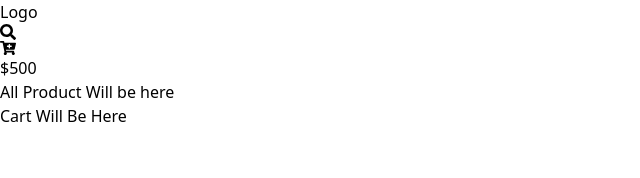
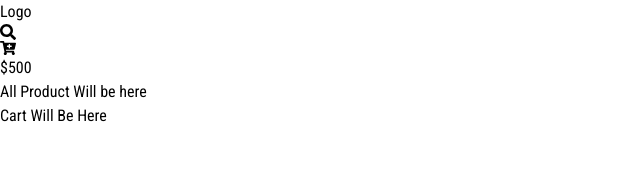
Before and after one commit to Atef-Abrar-Bhuyian/Shopping-Cart-With-React, a React (Vite) app: page / in a window 1280 px wide. Shown: the top 178 px of the page, without its empty margins (0-640 px from the left). Built offline with nearby package versions, Linux system fonts and the light colour scheme.

Commit message:
google font added

```diff
--- a/src/index.css
+++ b/src/index.css
@@ -1,5 +1,10 @@
-
+@import url('https://fonts.googleapis.com/css2?family=Roboto+Condensed:ital,wght@0,100..900;1,100..900&display=swap');
 
 @tailwind base;
 @tailwind components;
 @tailwind utilities;
+
+
+body{
+  font-family: "Roboto Condensed", sans-serif;
+}
```
